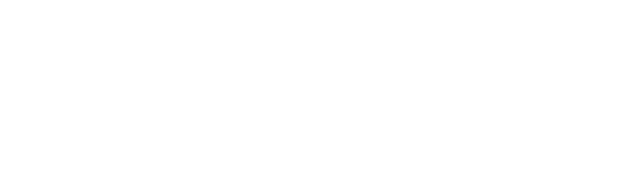
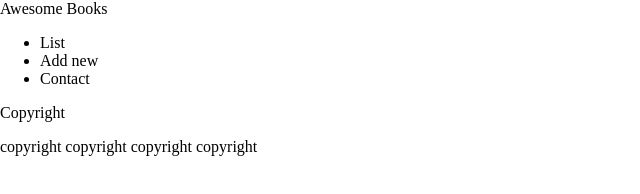
Before and after one commit to Gopxfs/Awesome-Books-ES6, a website: page assets/Html/index.html in a window 1280 px wide. Shown: the whole page, without its empty margins (0-640 px from the left). Drawn offline with nearby package versions, Linux system fonts and the light colour scheme; files that its build step writes are made by us from their sources; files whose address does not match are found by name.

Commit message:
Create html skeleton

```diff
--- a/assets/Html/index.html
+++ b/assets/Html/index.html
@@ -8,7 +8,26 @@
 </head>
 
 <body>
+  <nav id="navbar">
+    <a>Awesome Books</a>
+    <ul>
+      <li>List</li>
+      <li>Add new</li>
+      <li>Contact</li>
+    </ul>
+  </nav>
 
+  <div id="date">
+
+  </div>
+
+  <main>
+  </main>
+
+  <footer>
+    <p>Copyright</p>
+    <p>copyright copyright copyright copyright</p>
+  </footer>
 
   <script src="assets/JavaScript/index.js"></script>
 </body>
```
